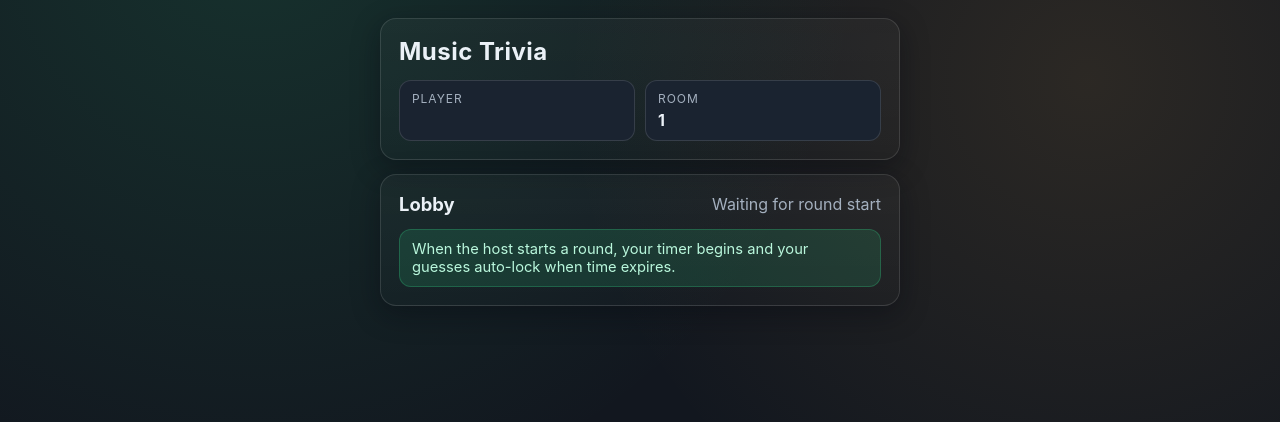
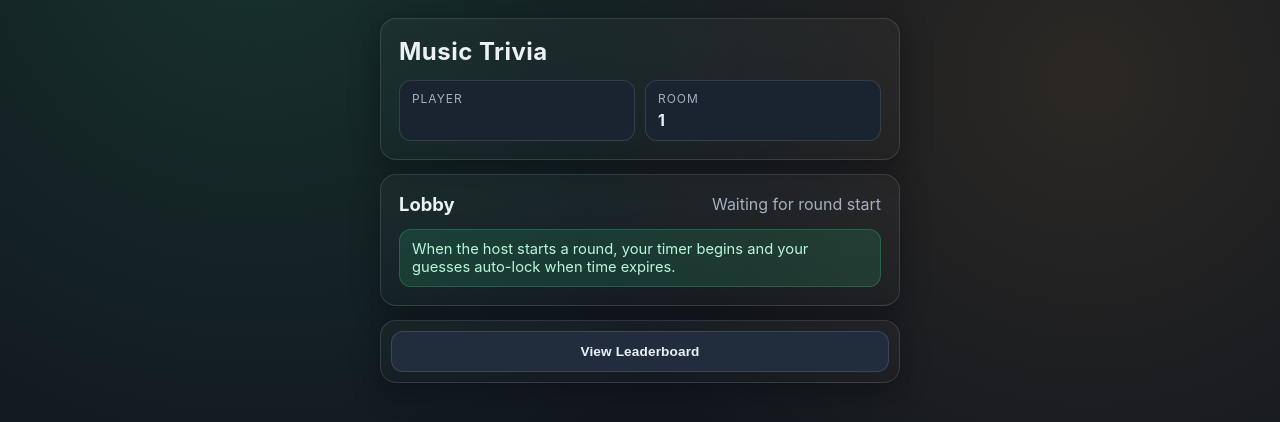
Before and after one commit to alkalinesolo/music-trivia, a Flask app: page /room/1 in a window 1280 px wide. Shown: the top 422 px of the page. Run offline with Flask 3, Linux system fonts and the light colour scheme; some libraries are stand-ins or nearby versions.

Commit message:
Leaderboard

```diff
--- a/app.py
+++ b/app.py
@@ -1,10 +1,18 @@
-from flask import Flask, render_template, request, redirect
+from flask import Flask, render_template, request, redirect, jsonify
 from flask_socketio import SocketIO, emit, join_room
+from datetime import datetime
 import json
 import os
 import random
 import threading
 import time
+
+try:
+    from zoneinfo import ZoneInfo
+    _PACIFIC_TZ = ZoneInfo("America/Los_Angeles")
+except ImportError:
+    from datetime import timezone, timedelta
+    _PACIFIC_TZ = timezone(timedelta(hours=-8))
 
 from game_core import (
     DEFAULT_ROOM_CODE,
@@ -32,6 +40,34 @@ from game_core import (
 app = Flask(__name__)
 app.config["SECRET_KEY"] = "secret"
 socketio = SocketIO(app, cors_allowed_origins="*", async_mode="threading")
+
+# Daily leaderboard: {room_code: {"date": "YYYY-MM-DD", "quick": [...], "full": [...], "music_only": [...]}}
+daily_leaderboards = {}
+
+
+def get_pacific_date():
+    return datetime.now(_PACIFIC_TZ).strftime("%Y-%m-%d")
+
+
+def get_daily_leaderboard(room_code):
+    today = get_pacific_date()
+    if room_code not in daily_leaderboards or daily_leaderboards[room_code].get("date") != today:
+        daily_leaderboards[room_code] = {
+            "date": today,
+            "quick": [],
+            "full": [],
+            "music_only": [],
+        }
+    return daily_leaderboards[room_code]
+
+
+def record_game_to_daily_leaderboard(room_code, game_mode, leaderboard):
+    board = get_daily_leaderboard(room_code)
+    mode_key = game_mode if game_mode in ("quick", "full", "music_only") else "quick"
+    for player, score in leaderboard.items():
+        board[mode_key].append({"player": str(player), "score": int(score)})
+    board[mode_key].sort(key=lambda x: x["score"], reverse=True)
+    board[mode_key] = board[mode_key][:5]
 
 with open("data/songs.json", "r", encoding="utf-8") as f:
     songs = json.load(f)
@@ -269,13 +305,14 @@ def finalize_round(room_code):
 
     if game_over:
         payload["game_summary"] = build_game_summary(room_state)
+        record_game_to_daily_leaderboard(room_code, room_state.get("game_mode", "quick"), leaderboard)
 
     room_state["last_results"] = payload
 
-    emit("game_state", {"state": "results"}, room=get_player_room(room_code))
-    emit("game_state", {"state": "results"}, room=get_host_room(room_code))
-    emit("round_results", payload, room=get_player_room(room_code))
-    emit("round_results", payload, room=get_host_room(room_code))
+    socketio.emit("game_state", {"state": "results"}, room=get_player_room(room_code))
+    socketio.emit("game_state", {"state": "results"}, room=get_host_room(room_code))
+    socketio.emit("round_results", payload, room=get_player_room(room_code))
+    socketio.emit("round_results", payload, room=get_host_room(room_code))
 
 
 @app.route("/")
@@ -310,6 +347,18 @@ def room(room_code):
         name=name,
         room_code=safe_room,
     )
+
+
+@app.route("/api/leaderboard/<room_code>")
+def api_leaderboard(room_code):
+    safe_room = normalize_room_code(room_code) or DEFAULT_ROOM_CODE
+    board = get_daily_leaderboard(safe_room)
+    return jsonify({
+        "date": board["date"],
+        "quick": board["quick"],
+        "full": board["full"],
+        "music_only": board["music_only"],
+    })
 
 
 @socketio.on("host_join")
--- /dev/null
+++ b/static/leaderboard.js
@@ -0,0 +1,151 @@
+// Shared daily leaderboard modal logic
+// Expects leaderboard-modal, leaderboard-date, leaderboard-tabs, leaderboard-body in the DOM
+// and a global leaderboardRoomCode() function or variable supplied by the host page.
+
+(function () {
+    const MODE_LABELS = {
+        quick: 'Quick',
+        full: 'Full',
+        music_only: 'Music Only',
+    };
+    const MODES = ['quick', 'full', 'music_only'];
+    let activeLeaderboardMode = 'quick';
+
+    function getRoomCode() {
+        if (typeof leaderboardRoomCode === 'function') return leaderboardRoomCode();
+        if (typeof leaderboardRoomCode === 'string') return leaderboardRoomCode;
+        return '';
+    }
+
+    function openLeaderboard() {
+        const roomCode = getRoomCode();
+        if (!roomCode) {
+            alert('No active room.');
+            return;
+        }
+
+        document.getElementById('leaderboard-modal').style.display = 'flex';
+        loadLeaderboard(roomCode, activeLeaderboardMode);
+    }
+
+    function closeLeaderboard() {
+        document.getElementById('leaderboard-modal').style.display = 'none';
+    }
+
+    function switchLeaderboardTab(mode) {
+        activeLeaderboardMode = mode;
+        document.querySelectorAll('.lb-tab').forEach(btn => {
+            btn.classList.toggle('lb-tab-active', btn.dataset.mode === mode);
+        });
+        const roomCode = getRoomCode();
+        if (roomCode) loadLeaderboard(roomCode, mode);
+    }
+
+    function loadLeaderboard(roomCode, mode) {
+        const body = document.getElementById('leaderboard-body');
+        const dateEl = document.getElementById('leaderboard-date');
+        body.innerHTML = '<p style="color:#888; text-align:center;">Loading…</p>';
+
+        fetch(`/api/leaderboard/${encodeURIComponent(roomCode)}`)
+            .then(r => r.json())
+            .then(data => {
+                if (dateEl) dateEl.innerText = `Today: ${data.date} (Pacific)`;
+                renderLeaderboardEntries(body, data[mode] || []);
+            })
+            .catch(() => {
+                body.innerHTML = '<p style="color:#f66; text-align:center;">Failed to load leaderboard.</p>';
+            });
+    }
+
+    function renderLeaderboardEntries(container, entries) {
+        container.innerHTML = '';
+        if (!entries || entries.length === 0) {
+            container.innerHTML = '<p style="color:#888; text-align:center;">No games recorded yet today.</p>';
+            return;
+        }
+
+        entries.forEach((entry, idx) => {
+            const row = document.createElement('div');
+            row.style.cssText = 'display:flex; align-items:center; gap:12px; padding:10px 14px; background:#1e1e1e; border-radius:8px; margin-bottom:8px;';
+
+            const medal = idx === 0 ? '🥇' : idx === 1 ? '🥈' : idx === 2 ? '🥉' : `#${idx + 1}`;
+            row.innerHTML = `
+                <span style="font-size:1.25rem; min-width:2rem; text-align:center;">${medal}</span>
+                <span style="flex:1; font-weight:600; color:#e8e8e8;">${escapeHtml(entry.player)}</span>
+                <span style="font-size:1.1rem; font-weight:700; color:#1db954;">${entry.score} pts</span>
+            `;
+            container.appendChild(row);
+        });
+    }
+
+    function escapeHtml(str) {
+        return String(str)
+            .replace(/&/g, '&amp;')
+            .replace(/</g, '&lt;')
+            .replace(/>/g, '&gt;')
+            .replace(/"/g, '&quot;');
+    }
+
+    // Inject modal HTML once the DOM is ready
+    function injectLeaderboardModal() {
+        const backdrop = document.createElement('div');
+        backdrop.id = 'leaderboard-modal';
+        backdrop.style.cssText = 'display:none; position:fixed; inset:0; background:rgba(0,0,0,0.6); z-index:9999; align-items:center; justify-content:center;';
+        backdrop.addEventListener('click', (e) => { if (e.target === backdrop) closeLeaderboard(); });
+
+        const tabButtons = MODES.map(m =>
+            `<button class="lb-tab${m === 'quick' ? ' lb-tab-active' : ''}" data-mode="${m}" onclick="leaderboardSwitchTab('${m}')">${MODE_LABELS[m]}</button>`
+        ).join('');
+
+        backdrop.innerHTML = `
+            <div style="background:#171717; border:1px solid #333; border-radius:14px; padding:20px 18px; width:min(420px,94vw); max-height:80vh; display:flex; flex-direction:column; gap:12px;">
+                <div style="display:flex; align-items:center; justify-content:space-between;">
+                    <h2 style="margin:0; color:#fff; font-size:1.15rem;">Daily Leaderboard</h2>
+                    <button onclick="leaderboardClose()" style="background:none; border:none; color:#aaa; font-size:1.4rem; cursor:pointer; line-height:1; padding:0 4px;">&times;</button>
+                </div>
+                <p id="leaderboard-date" style="margin:0; color:#888; font-size:0.8rem;"></p>
+                <div id="leaderboard-tabs" style="display:flex; gap:6px;">
+                    ${tabButtons}
+                </div>
+                <div id="leaderboard-body" style="overflow-y:auto; flex:1;"></div>
+            </div>
+        `;
+
+        document.body.appendChild(backdrop);
+
+        // Inject tab styles
+        const style = document.createElement('style');
+        style.textContent = `
+            .lb-tab {
+                flex: 1;
+                padding: 7px 10px;
+                border-radius: 8px;
+                border: 1px solid #444;
+                background: #252525;
+                color: #ccc;
+                cursor: pointer;
+                font-size: 0.85rem;
+                transition: background 0.15s, color 0.15s;
+            }
+            .lb-tab:hover { background: #333; }
+            .lb-tab-active {
+                background: #1db954;
+                color: #000;
+                border-color: #1db954;
+                font-weight: 700;
+            }
+        `;
+        document.head.appendChild(style);
+    }
+
+    if (document.readyState === 'loading') {
+        document.addEventListener('DOMContentLoaded', injectLeaderboardModal);
+    } else {
+        injectLeaderboardModal();
+    }
+
+    // Expose globals
+    window.leaderboardOpen = openLeaderboard;
+    window.leaderboardClose = closeLeaderboard;
+    window.leaderboardSwitchTab = switchLeaderboardTab;
+}());
--- a/templates/player.html
+++ b/templates/player.html
@@ -103,6 +103,10 @@
         </div>
         <div id="personal-feedback"></div>
     </section>
+
+    <section class="card" style="text-align:center; padding: 10px;">
+        <button class="btn btn-neutral" style="font-size:0.85rem;" onclick="leaderboardOpen()">View Leaderboard</button>
+    </section>
 </div>
 
 <div id="player-settings-modal" class="overlay" aria-hidden="true">
@@ -142,6 +146,10 @@
 
 <script src="{{ url_for('static', filename='player.core.js') }}"></script>
 <script src="{{ url_for('static', filename='player.socket.js') }}"></script>
+<script>
+    var leaderboardRoomCode = playerRoomCode;
+</script>
+<script src="{{ url_for('static', filename='leaderboard.js') }}"></script>
 
 </body>
 </html>
```
Also changed, not shown: templates/host.html (+8 -0 lines).
